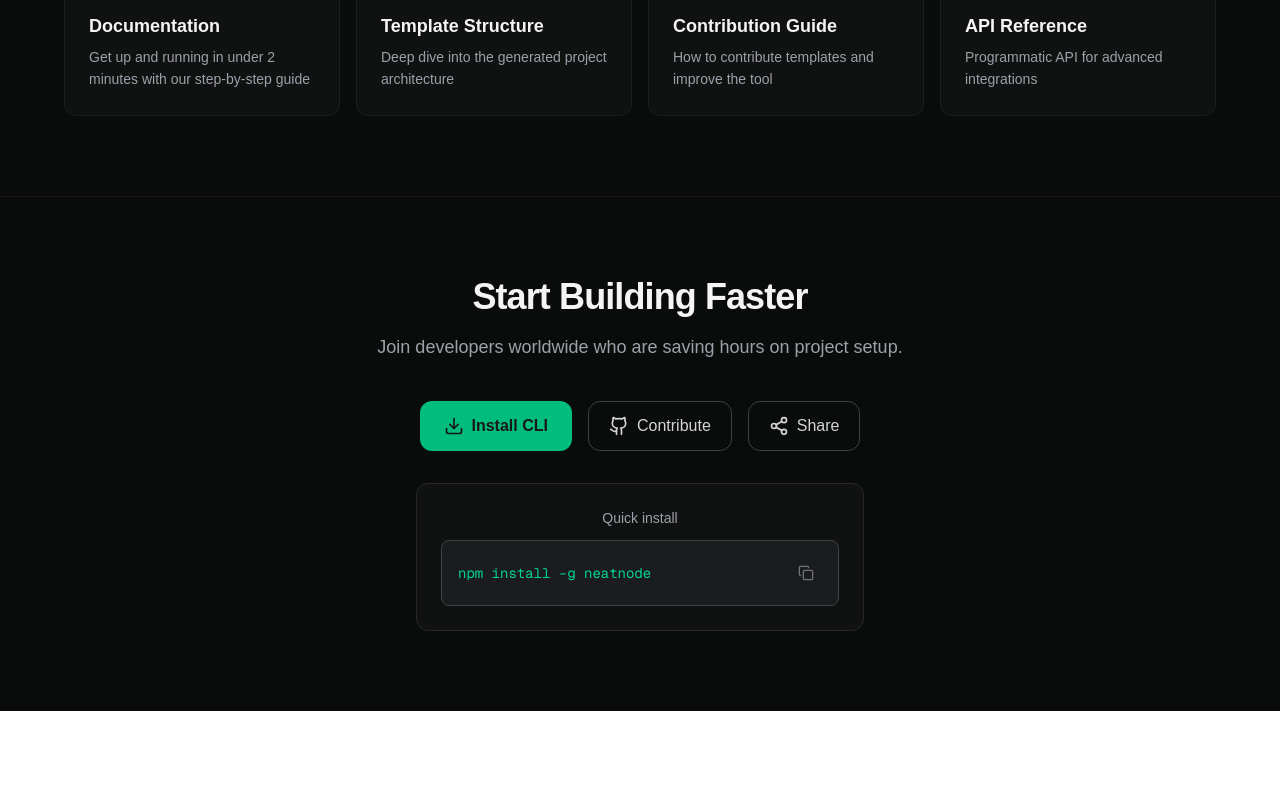
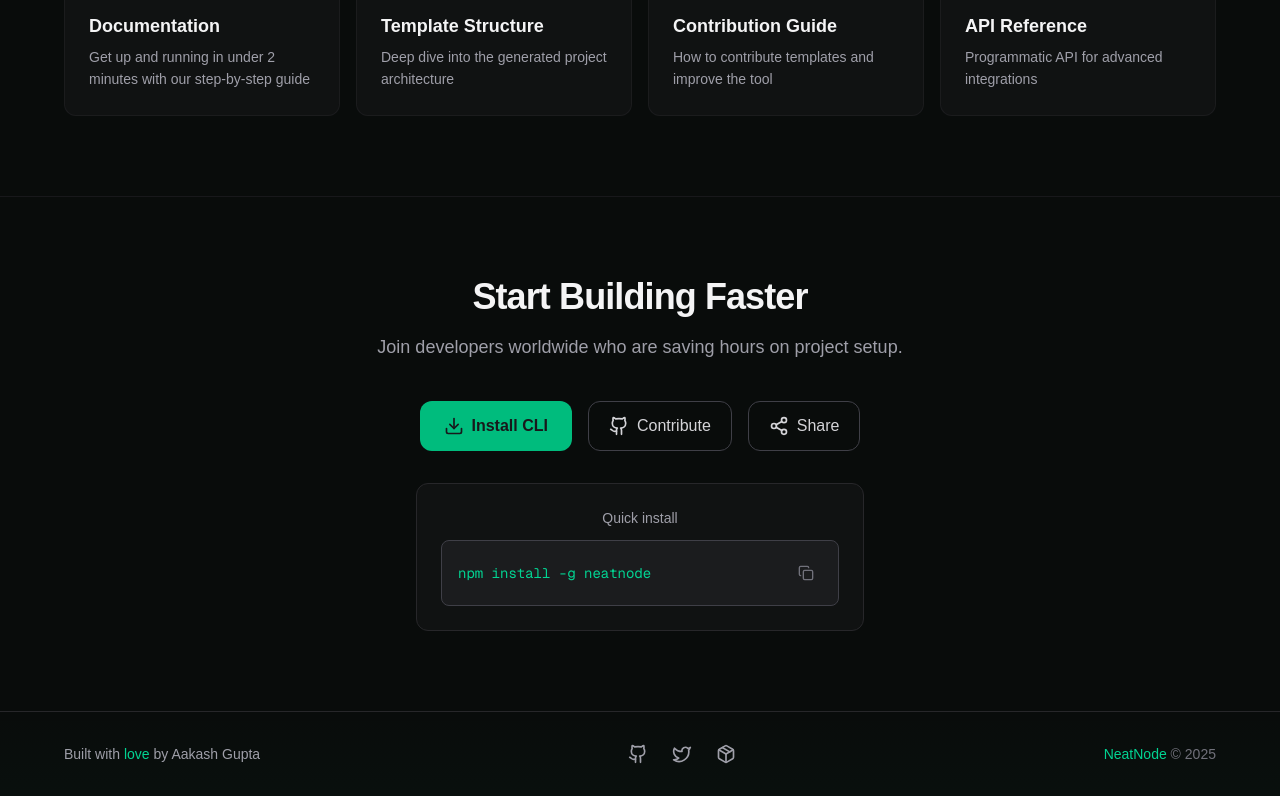
Before and after one commit to aakash-gupta02/NeatNode, a Next.js app in the folder frontend/: page / in a window 1280 px wide. Shown: the part 3135-3931 px from the top of the page. Before the commit the page ends 3846 px from the top, so only its background shows below. Built offline with nearby package versions, Linux system fonts and the light colour scheme.

Commit message:
footer ui

```diff
--- a/frontend/src/app/page.js
+++ b/frontend/src/app/page.js
@@ -2,6 +2,7 @@ import Background from "@/components/landingPage/Background";
 import CTA from "@/components/landingPage/CTA";
 import DocsnSetup from "@/components/landingPage/DocsnSetup";
 import Features from "@/components/landingPage/Features";
+import Footer from "@/components/landingPage/Footer";
 import Hero from "@/components/landingPage/Hero";
 import Navbar from "@/components/landingPage/Navbar";
 import Templates from "@/components/landingPage/Templates";
@@ -18,6 +19,7 @@ export default function Home() {
       <Features />
       <DocsnSetup />
       <CTA />
+      <Footer/>
 
 
     </main>
--- /dev/null
+++ b/frontend/src/components/landingPage/Footer.jsx
@@ -0,0 +1,48 @@
+import React from 'react'
+import { Github, Twitter, Package } from 'lucide-react'
+
+const links = [
+    { href: "https://github.com/aakash", title: "GitHub", icon: Github },
+    { href: "https://twitter.com/aakash", title: "Twitter", icon: Twitter },
+    { href: "https://npmjs.com/package/nodeneat", title: "NPM Package", icon: Package },
+]
+
+const FooterSubtle = () => {
+    return (
+        <footer className="border-t border-zinc-800 py-8 px-4 sm:px-6 lg:px-8 bg-linear-to-t from-emerald-500/2 to-transparent">
+            <div className="max-w-6xl mx-auto">
+                <div className="flex flex-col sm:flex-row justify-between items-center gap-4">
+                    {/* Left - Made by */}
+                    <div className="text-zinc-400 text-sm">
+                        Built with <span className='text-emerald-400'>love</span> by Aakash Gupta
+                    </div>
+
+                    <div className="flex items-center gap-6">
+                        {links.map(({ href, title, icon: Icon }) => (
+                            <a
+                                key={title}
+                                href={href}
+                                target="_blank"
+                                rel="noopener noreferrer"
+                                className="text-zinc-400 hover:text-emerald-400 transition-colors"
+                                title={title}
+                            >
+                                <Icon className="w-5 h-5" />
+                            </a>
+                        ))}
+                    </div>
+
+                    {/* Right - Year */}
+                    <div className="text-zinc-500 text-sm">
+                        <span className='text-emerald-400' >
+                            NeatNode{" "}
+                        </span>
+                        © {new Date().getFullYear()}
+                    </div>
+                </div>
+            </div>
+        </footer>
+    )
+}
+
+export default FooterSubtle
```
